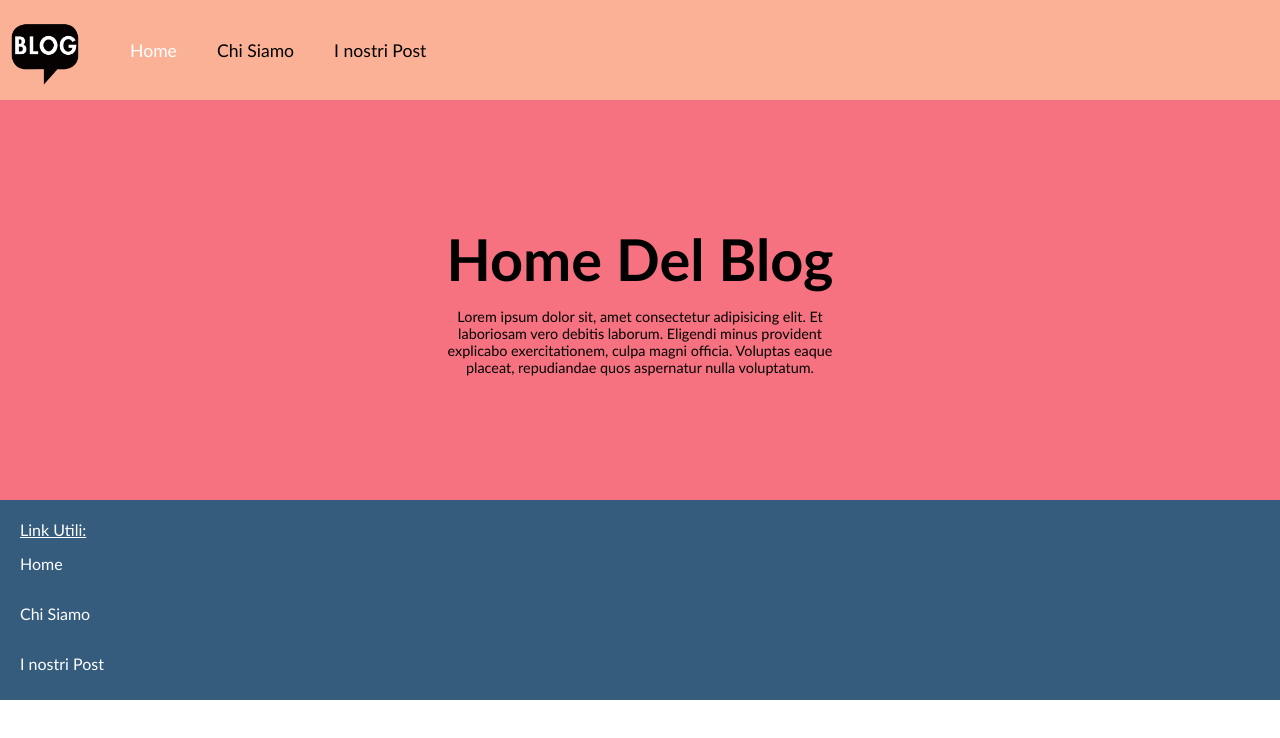
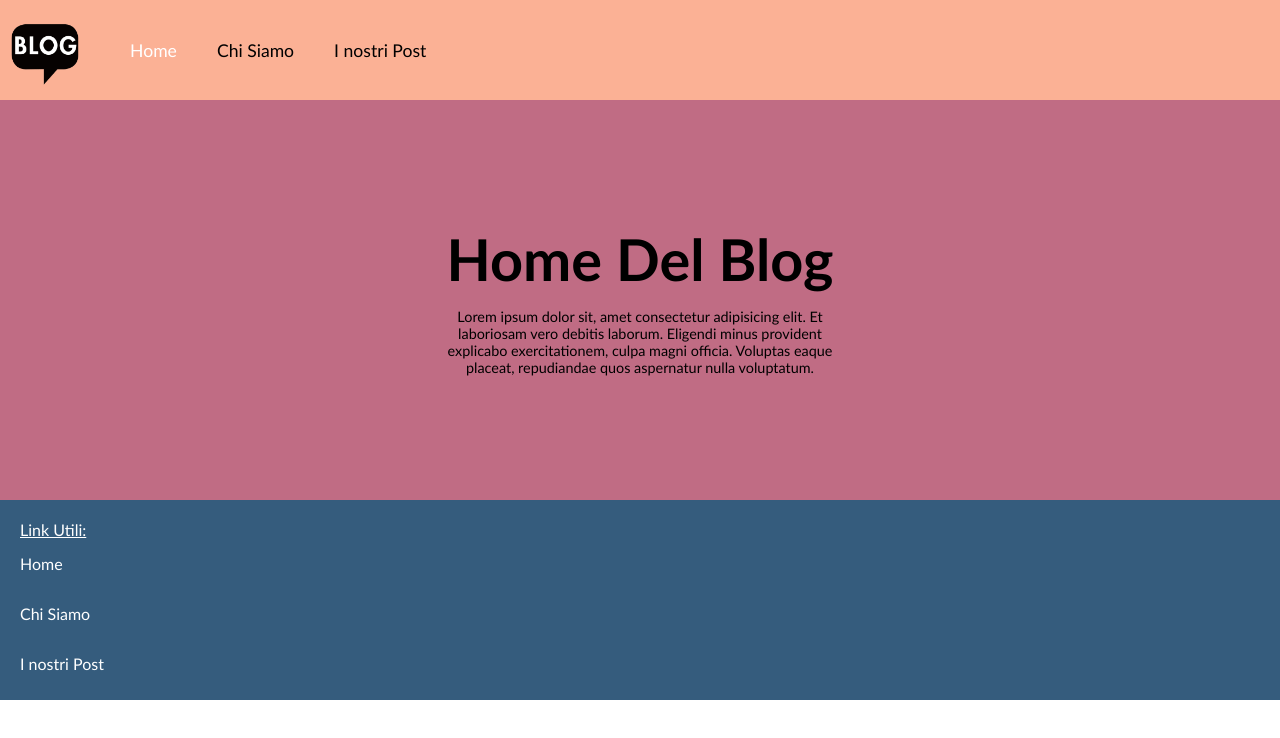
Before and after one commit to nicolaparutto/react-router, a React (Vite) app: page / in a window 1280 px wide. Shown: the top 738 px of the page. Built offline with nearby package versions, Linux system fonts and the light colour scheme.

Commit message:
feat: api call made, data received & PostList structure added

```diff
--- a/src/index.css
+++ b/src/index.css
@@ -109,7 +109,7 @@ header {
 /* ===== Main Style ===== */
 /*hero section*/
 .hero-section {
-  background-color: var(--c-two);
+  background-color: var(--c-three);
   min-height: 400px;
   display: flex;
   align-items: center;
--- a/src/pages/AddPostPage.jsx
+++ b/src/pages/AddPostPage.jsx
@@ -26,8 +26,8 @@ function AddPostPage() {
    const handlerSendPost = (e) => {
       e.preventDefault()
       //conversione della stringa dei tag, in un array:
-      const tagsConversion = postData.tags.split(",").map(tag => tag.trim());
-
+      const tagsConversion = postData.tags.split(",").map(tag => tag.charAt(0).toUpperCase().trim());
+      //console.log(postData.tags.split(",").map(tag => tag.trim().charAt(0).toUpperCase()))
       const updatedPost = {
          ...postData,
          tags: tagsConversion
--- a/src/pages/PostsDetailsPage.jsx
+++ b/src/pages/PostsDetailsPage.jsx
@@ -7,7 +7,6 @@ function PostsDetailsPage() {
    const [postSelected, setPostSelected] = useState({})
    const endpointApi = "http://localhost:3000";
    const navigate = useNavigate()
-
    //Chiamata per ricevere i dati del singolo post:
    const fetchPost = () => {
       axios.get(`${endpointApi}/posts/${id}`)
@@ -40,6 +39,7 @@ function PostsDetailsPage() {
                <div className="post-text">
                   <h1>{postSelected.title}</h1>
                   <p>{postSelected.content}</p>
+                  <p>{postSelected.tags ? postSelected.tags.join(', ') : "tags non trovati"}</p>
                   <div className="btn-container">
                      <Link to={"/posts"} className="btn">Torna alla lista</Link >
                   </div>
```
